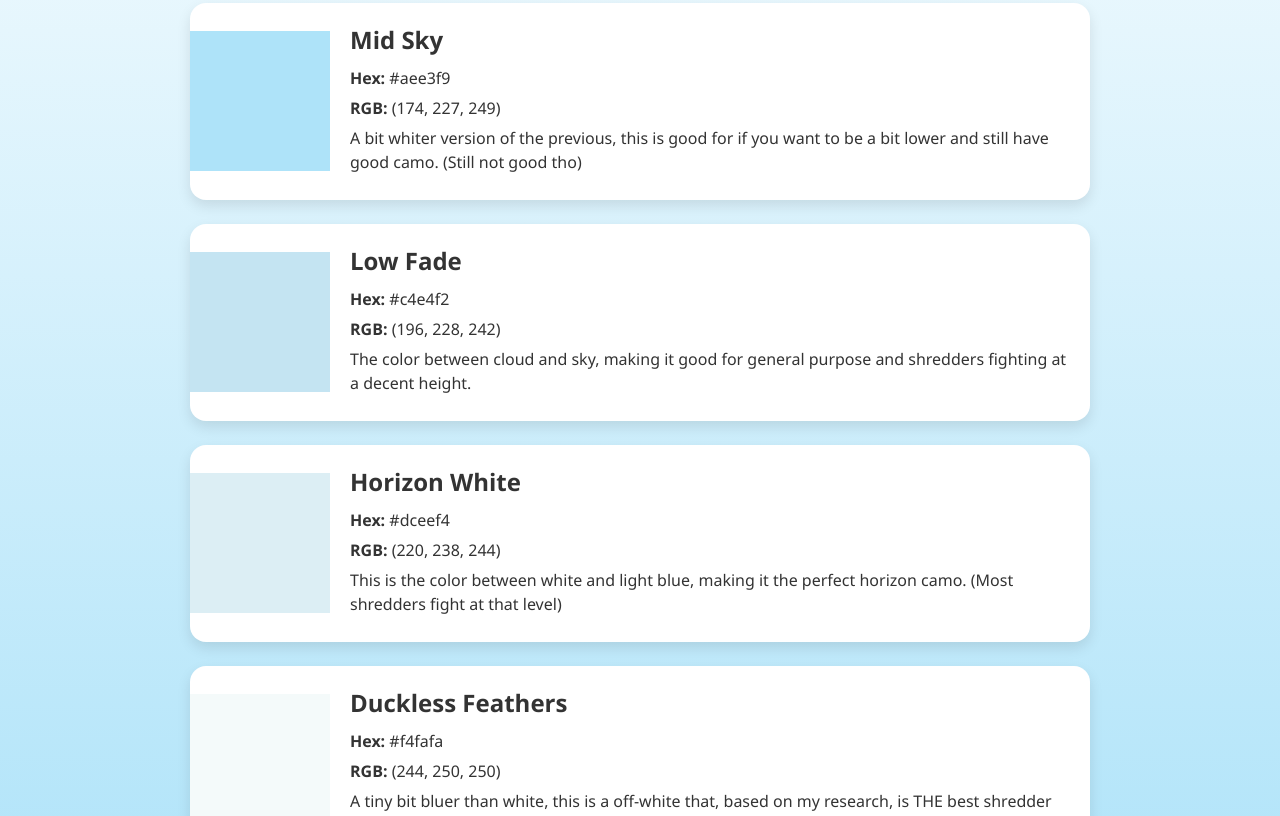
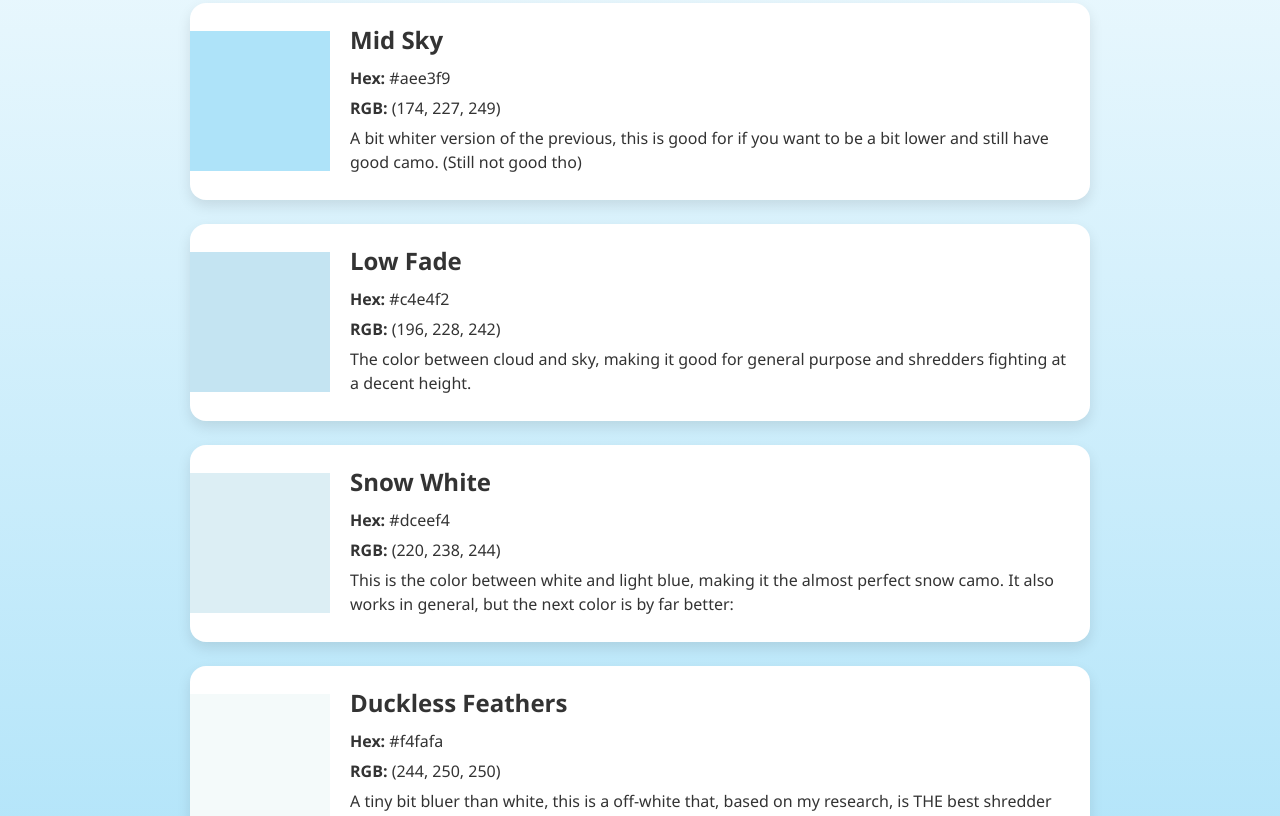
Before and after one commit to Folxh/ShredderCamos, a plain HTML site: page index.html in a window 1280 px wide. Shown: the part 398-1214 px from the top of the page. Drawn offline with Linux system fonts and the light colour scheme.

Commit message:
snow white  ! !  !!

```diff
--- a/index.html
+++ b/index.html
@@ -161,10 +161,10 @@
     <div class="color-card">
       <div class="color-swatch" style="background: #dceef4;" onclick="copyHex('#dceef4', this)"></div>
       <div class="color-info">
-        <h2>Horizon White</h2>
+        <h2>Snow White</h2>
         <p><strong>Hex:</strong> #dceef4</p>
         <p><strong>RGB:</strong> (220, 238, 244)</p>
-        <p>This is the color between white and light blue, making it the perfect horizon camo. (Most shredders fight at that level)</p>
+        <p>This is the color between white and light blue, making it the almost perfect snow camo. It also works in general, but the next color is by far better:</p>
       </div>
     </div>
     <div class="color-card">
```
